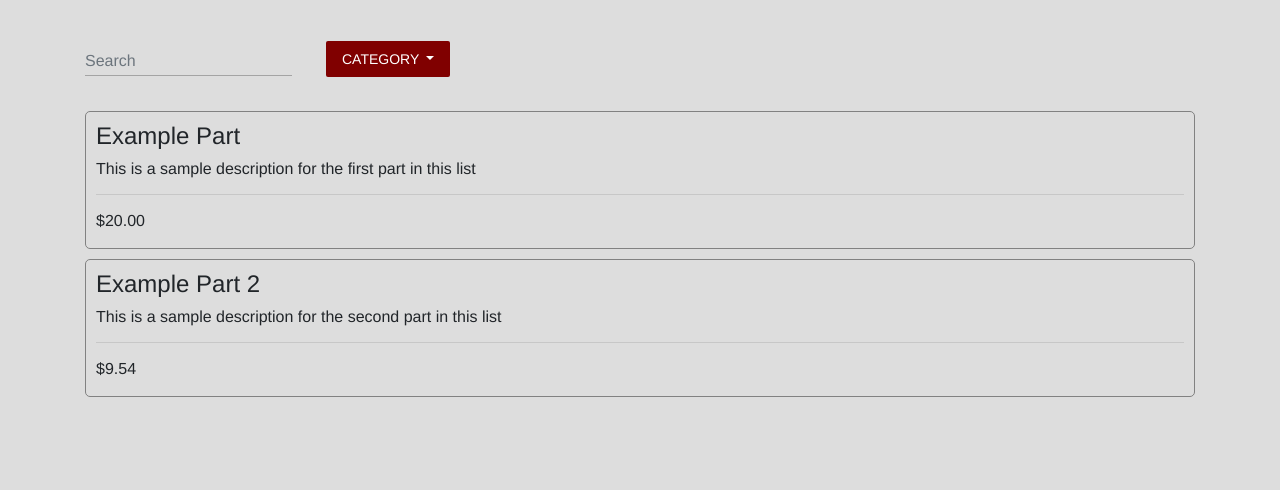
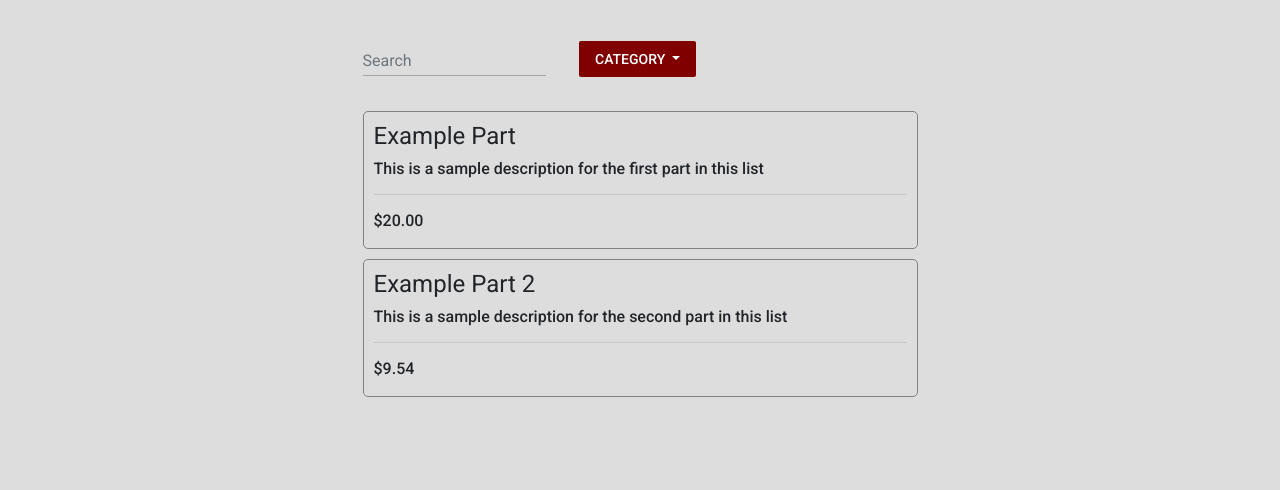
Before and after one commit to rhit-munrosl/DIYProjectOrganizer, a plain HTML site: page public/partsLibrary.html in a window 1280 px wide. Shown: the part 194-684 px from the top of the page. Drawn offline with Linux system fonts and the light colour scheme; some packages are replaced by stand-ins of ours.

Commit message:
Initial commit 10/25

```diff
--- a/public/scripts/main.js
+++ b/public/scripts/main.js
@@ -29,10 +29,13 @@ rhit.ClassName = class {
 
 function openNav() {
 	document.getElementById("mySidenav").style.width = "250px";
+	document.querySelectorAll("#mySidenav a").style.visibility = "visible";
 }
 
 function closeNav() {
 	document.getElementById("mySidenav").style.width = "0";
+	document.querySelectorAll("#mySidenav a").style.visibility = "hidden";
+
 }
 
 /* Main */
--- a/public/styles/main.css
+++ b/public/styles/main.css
@@ -1,6 +1,6 @@
 body {
     background: #DDDDDD;
-    font-family: 'Franklin Gothic Medium', 'Arial Narrow', Arial, sans-serif;
+    font-family: 'Roboto','Franklin Gothic Medium', 'Arial Narrow', Arial, sans-serif;
 }
 
 .navbar {
@@ -77,3 +77,8 @@ body {
 #searchFunctions div{
     display: inline-block;
 }
+
+#partsContainer {
+    width: 50%;
+    margin: 0 auto;
+}
```
Also changed, not shown: public/index.html (+1 -1 lines).
